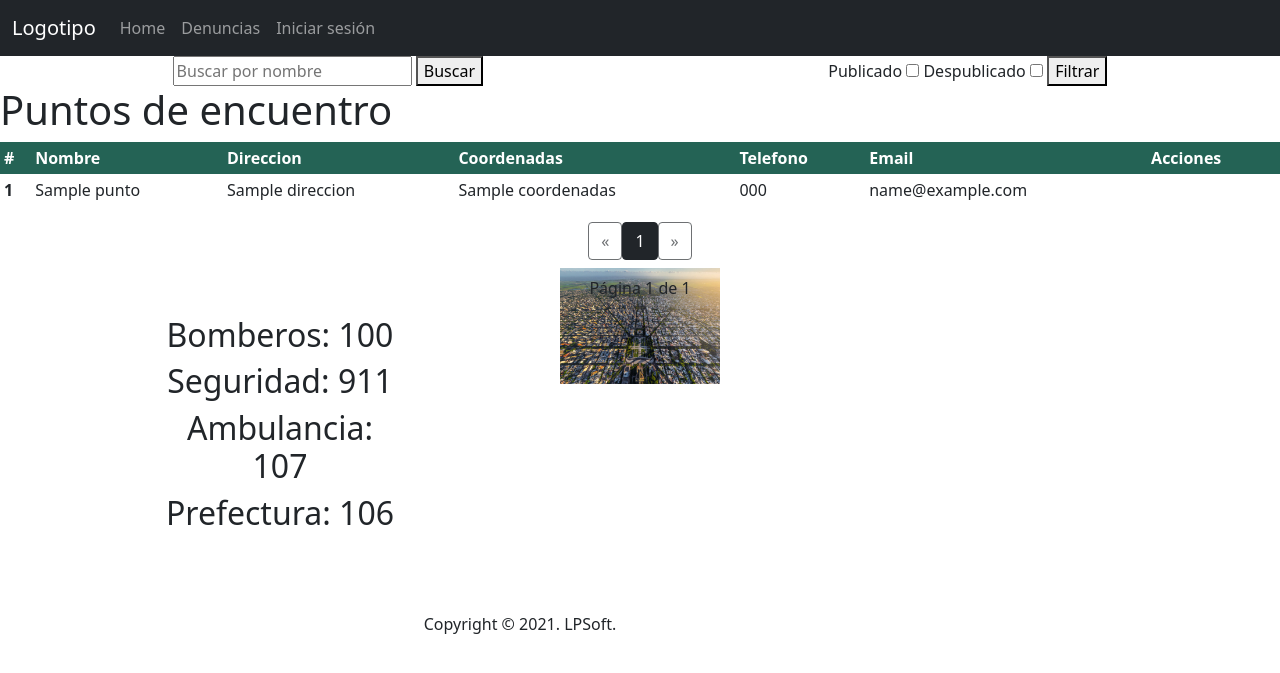
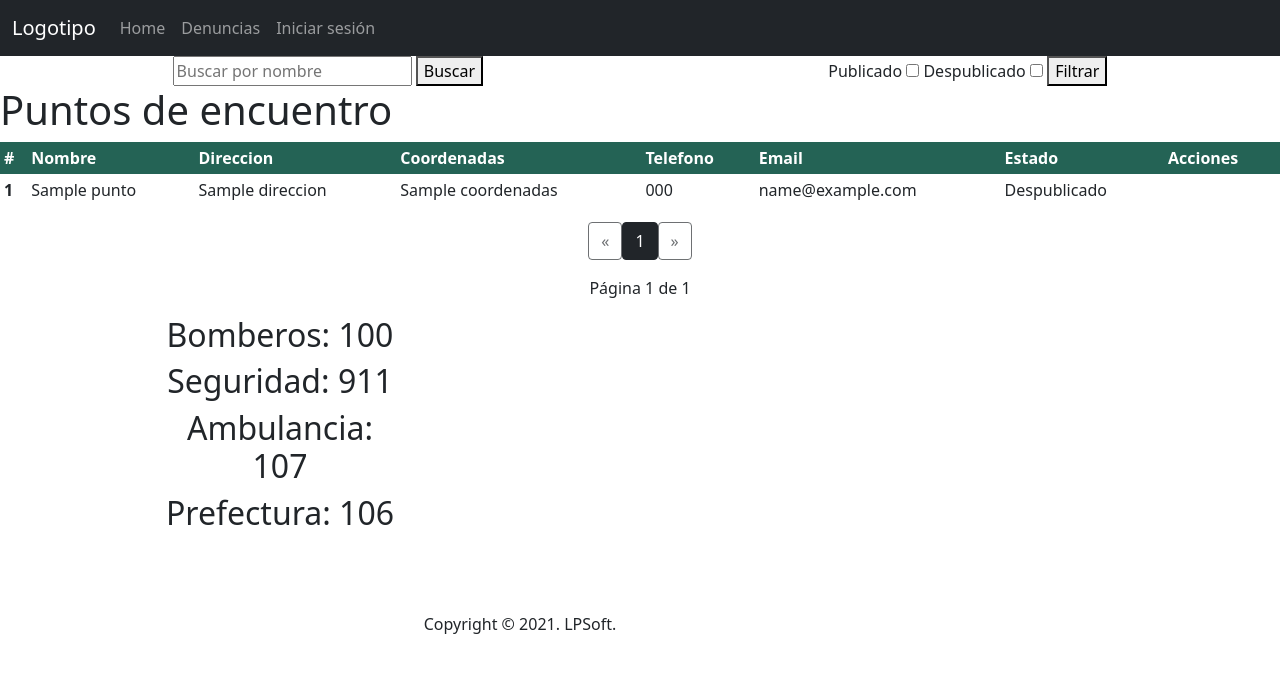
Before and after one commit to MechiScattini/TP-ProyectoSoftware-UNLP, a Python web app: template app/templates/puntoEncuentro/index.html in a window 1280 px wide. Shown: the top 673 px of the page. Run offline with Jinja, Linux system fonts and the light colour scheme; the template is opened without the code that fills it: most values are stand-ins (such as "Sample title", 1, 10 or a date in 2020).

Commit message:
estado en index de puntos

```diff
--- a/app/models/ordenacion.py
+++ b/app/models/ordenacion.py
@@ -25,7 +25,6 @@ class Ordenacion(db.Model):
             db.session.add(ordenU)
         db.session.commit()
 
-
     def configurarOrdenPuntos(ordenPuntos):
         ordenP = Ordenacion.query.filter_by(lista = 'puntos').first()
         if ordenP is not None:
@@ -34,6 +33,7 @@ class Ordenacion(db.Model):
             ordenP = Ordenacion('nombre','puntos')
             db.session.add(ordenP)
         db.session.commit()
+
     @classmethod
     def get_ordenacion_puntos(self):
         orden =  Ordenacion.query.filter_by(lista='puntos').first()
--- a/app/models/puntoEncuentro.py
+++ b/app/models/puntoEncuentro.py
@@ -22,7 +22,7 @@ class PuntoEncuentro(db.Model):
         self.nombre = nombre
         self.direccion = direccion
         self.coordenadas = coordenadas
-        self.estado_id = estado
+        self.estado = estado
         self.telefono = telefono
         self.email = email
 
--- a/app/resources/puntoEncuentro.py
+++ b/app/resources/puntoEncuentro.py
@@ -16,8 +16,8 @@ def index():
 
     #variables para paginación
     cant_paginas = Elementos.get_elementos()
+    page = request.args.get('page', 1, type=int)
 
-    page = request.args.get('page', 1, type=int)
     #variable para opción de ordenación
     ordenacion = Ordenacion.get_ordenacion_puntos()
 
--- a/app/static/style.css
+++ b/app/static/style.css
@@ -4,7 +4,7 @@ body {
   background-color: #4B7399;
   font-family: 'Montserrat', Helvetica, sans-serif;
   font-size: 14px;
-  background-image:  url("../img/La-Plata.jpg");
+  /* background-image:  url("../static/img/La-Plata.jpg"); */
   background-repeat:no-repeat;
   background-position-x:center;
   background-position-y:center;
--- a/app/templates/puntoEncuentro/index.html
+++ b/app/templates/puntoEncuentro/index.html
@@ -30,6 +30,7 @@
                   <th>Coordenadas</th>
                   <th>Telefono</th>
                   <th>Email</th>
+                  <th>Estado</th>
                   <th>Acciones</th>
               </tr>
           </thead>
@@ -42,6 +43,11 @@
                   <td>{{ punto.coordenadas }}</td>
                   <td>{{ punto.telefono }}</td>
                   <td>{{ punto.email }}</td>
+                  {% if punto.estado==1 %}
+                  <td>Publicado</td>
+                  {% else %}
+                  <td>Despublicado</td>
+                  {% endif %}
                   <td>
                     {% if has_permission(session["user2"].id, "punto_encuentro_update") %}
                     <a href="{{ url_for('puntoEncuentro_update', id_punto=punto.id) }}" class="link" >Editar</a>
--- a/config.py
+++ b/config.py
@@ -34,7 +34,7 @@ class DevelopmentConfig(Config):
 
     DB_HOST = environ.get("DB_HOST", "localhost")
     DB_USER = environ.get("DB_USER", "root")
-    DB_PASS = environ.get("DB_PASS", "root")
+    DB_PASS = environ.get("DB_PASS", "123")
     DB_NAME = environ.get("DB_NAME", "proyecto")
     SQLALCHEMY_TRACK_MODIFICATIONS = False
     SQLALCHEMY_DATABASE_URI = (
```
